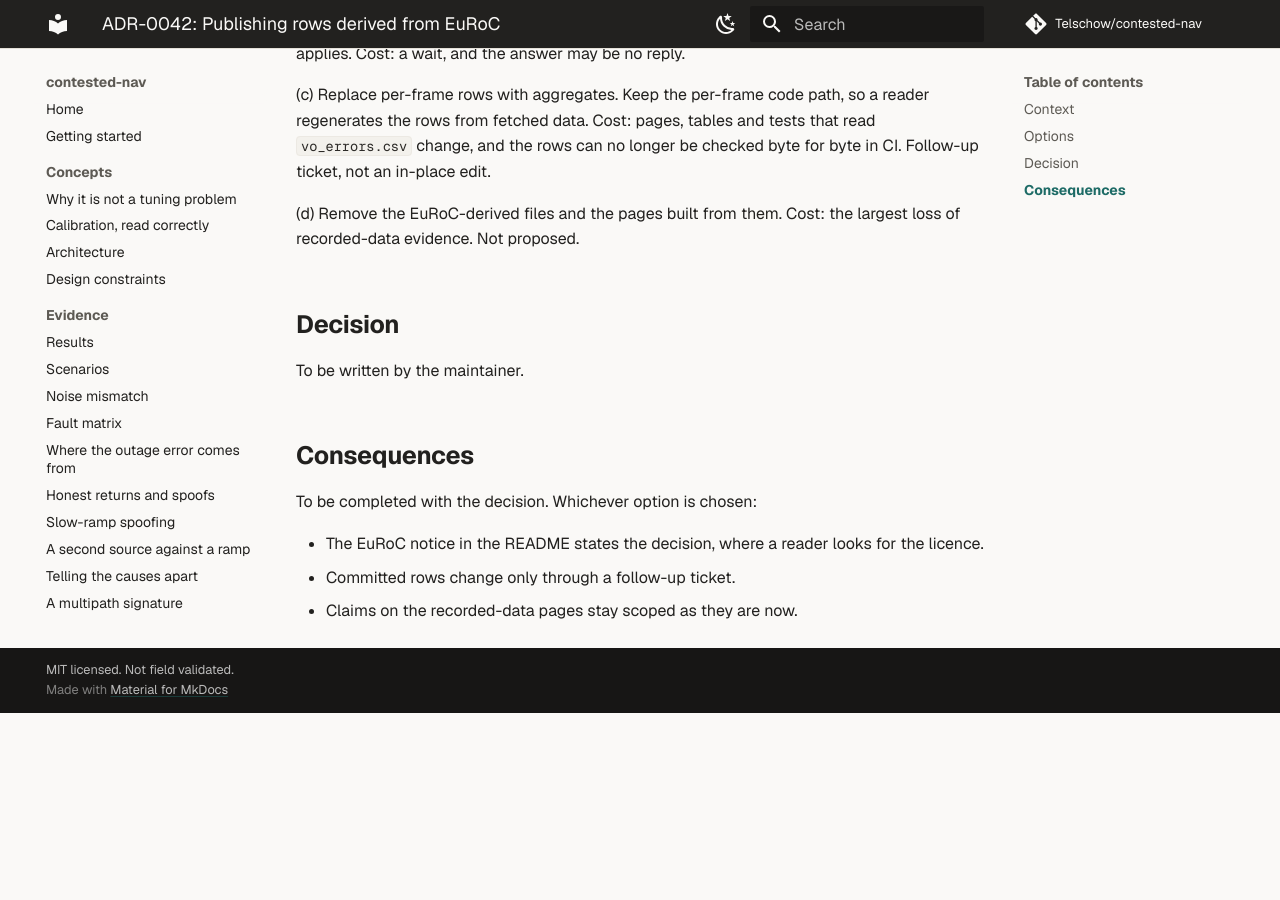
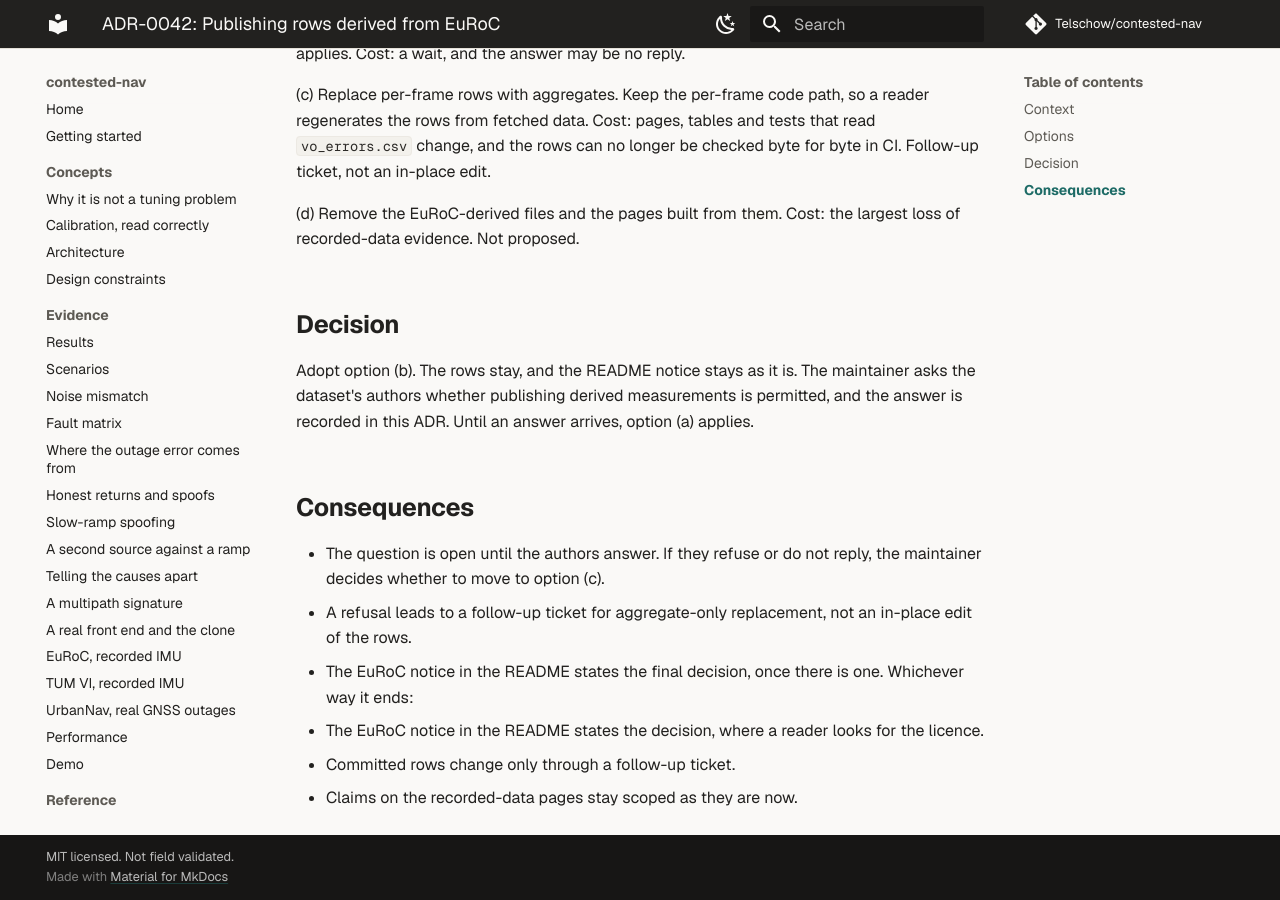
Before and after one commit to Telschow/contested-nav, an MkDocs documentation site: the page built from docs/adr/0042-publishing-rows-derived-from-euroc.md, in a window 1280 px wide and 900 px high, scrolled down 1067 px. Built offline with MkDocs 1.6.1 and Material for MkDocs 9.7.7, drawn with Linux system fonts in a browser that asks for light colours; comment, search, counter and statistics services are not loaded; before the commit the page ends 1780 px from its top, so only the background shows below that; some of the changed text lies outside the part shown.

Commit message:
docs(adr): record option (b) in ADR-0042, as the maintainer chose
Co-Authored-By: Claude Sonnet 5.5 <noreply@anthropic.com>
Claude-Session: https://claude.ai/code/session_011kcqHScTnnxa1dRawTRkzb

```diff
--- a/docs/adr/0042-publishing-rows-derived-from-euroc.md
+++ b/docs/adr/0042-publishing-rows-derived-from-euroc.md
@@ -31,11 +31,14 @@ This ADR does not give a legal opinion. Whether a derived row is an adaptation o
 
 ## Decision
 
-To be written by the maintainer.
+Adopt option (b). The rows stay, and the README notice stays as it is. The maintainer asks the dataset's authors whether publishing derived measurements is permitted, and the answer is recorded in this ADR. Until an answer arrives, option (a) applies.
 
 ## Consequences
 
-To be completed with the decision. Whichever option is chosen:
+- The question is open until the authors answer. If they refuse or do not reply, the maintainer decides whether to move to option (c).
+- A refusal leads to a follow-up ticket for aggregate-only replacement, not an in-place edit of the rows.
+- The EuRoC notice in the README states the final decision, once there is one.
+Whichever way it ends:
 
 - The EuRoC notice in the README states the decision, where a reader looks for the licence.
 - Committed rows change only through a follow-up ticket.
```
Also changed, not shown: other parts of docs/adr/0042-publishing-rows-derived-from-euroc.md (+1 -1 lines), docs/adr/index.md (+1 -1 lines).
